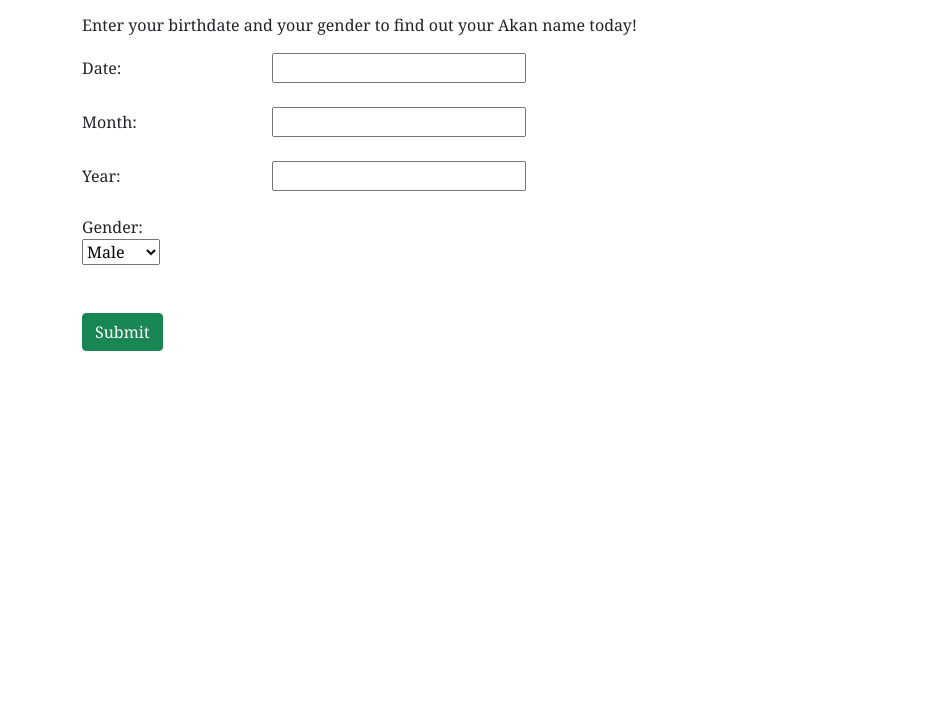
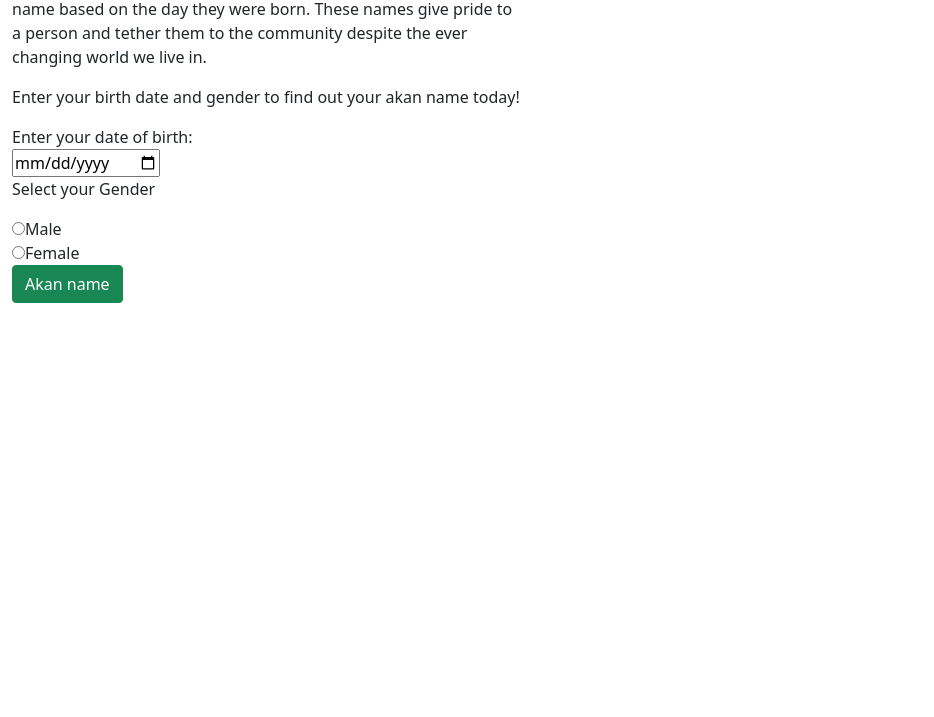
Before and after one commit to muronjixxl/week-2-IP, a plain HTML site: page index.html in a window 1280 px wide. Shown: the part 83-800 px from the top of the page, without its empty margins (0-934 px from the left). Drawn offline with nearby package versions, Linux system fonts and the light colour scheme.

Commit message:
changed the input form

```diff
--- a/index.html
+++ b/index.html
@@ -1,51 +1,63 @@
 <!DOCTYPE html>
-<html>
+<html lang="en">
+<head>
+    <meta charset="UTF-8">
+    <meta http-equiv="X-UA-Compatible" content="IE=edge">
+    <meta name="viewport" content="width=device-width, initial-scale=1.0">
+    <title>Akan Name</title>
+    <script src="javascript/script.js"></script>
+    <link rel="stylesheet" href="css/style.css">
+    <link href="https://cdn.jsdelivr.net/npm/bootstrap@5.0.2/dist/css/bootstrap.min.css" rel="stylesheet"
+    integrity="sha384-EVSTQN3/azprG1Anm3QDgpJLIm9Nao0Yz1ztcQTwFspd3yD65VohhpuuCOmLASjC" crossorigin="anonymous">
+</head>
+<body>
+    <div class="heading">
+        <h1>Welcome to your Akan name generator</h1>
+    </div>
 
-<head>
-    <meta charset="utf-8">
-    <meta name="viewport" content="width=device-width">
-    <title>learn your akan name</title>
-    <link href="https://cdn.jsdelivr.net/npm/bootstrap@5.0.2/dist/css/bootstrap.min.css" rel="stylesheet"
-        integrity="sha384-EVSTQN3/azprG1Anm3QDgpJLIm9Nao0Yz1ztcQTwFspd3yD65VohhpuuCOmLASjC" crossorigin="anonymous">
-    <link href="/css/style.css" rel="stylesheet" type="text/css">
-</head>
+    <div class="container-fluid">
+        <div class="row" id=enclosure>
+            <div class="col-xl-5" id=intro>
+                <div class="intro">
+                    <p>In Ghanaian culture, when a baby is born, they are given a cultural name based on the day they were born.
+                        These names give pride to a person and tether them to the community despite the ever changing world we live in.
+                    </p>
+                </div>
+                <div id=floatrigt>
+                    <p id="DISPLAY"></p>
+                </div>
 
-<body>
-    <div class="container">
-        <h1>Learn your Akan name today!</h1>
-        <p>In many parts of Africa, a person's name is often determined by the day the were born and their gender.</p>
-        <p>Enter your birthdate and your gender to find out your Akan name today!</p>
+            <div id="content">
+                <p>Enter your birth date and gender to find out your akan name today!</p>
+                <div class="form-group">
+                    <div>
+                        <label for="DATE OF BIRTH">Enter your date of birth:</label>
+                    </div>
+                    <div>
+                        <input type="date" class="" placeholder="date" id="DOB">
+                    </div>
+                </div>
 
-        <form class="form-horizontal">
-            <div class="form-group">
-                <div class="col-sm-10"></div>
-                <label class="control-label col-sm-2" for="date">Date:</label>
-                <input type="number" id="date" name="date">
-                <br><br>
-                <label class="control-label col-sm-2" for="month">Month:</label>
-                <input type="number" id="month" name="month">
-                <br><br>
-                <label class="control-label col-sm-2" for="year">Year:</label>
-                <input type="number" id="year" name="year">
-                <br><br>
-                <label class="control-label col-sm-2" for="gender">Gender:</label>
-                <div class="col-sm-10">
-                  <select id="gender" name="gender">
-                    <option value="male">Male</option>
-                    <option value="female">Female</option>
-                  </select>
+                <p class="content-heading">Select your Gender</p>
+                <div class="gender-select">
+                    <div>
+                        <label><input type="radio" name="gender" id="male" value="Male">Male</label>
+                    </div>
+
+                    <div>
+                        <label><input type="radio" name="gender" id="female" value="Female">Female</label>
+                    </div>
                 </div>
+
+
+                <button type="button" class="btn btn-success onclick="onSubmit()">Akan name</button>
+                </form>
+
+
+
             </div>
-            <br><br>
-            <div class="form-group">
-                <div class="col-sm-offset-2 col-sm-10">
-                    <button onclick="validation()" class="btn btn-success">Submit</button>
 
-                </div>
             </div>
-        </form>
-    </div>
-    <script src="javascript/script.js"></script>
+
 </body>
-
 </html>
```
